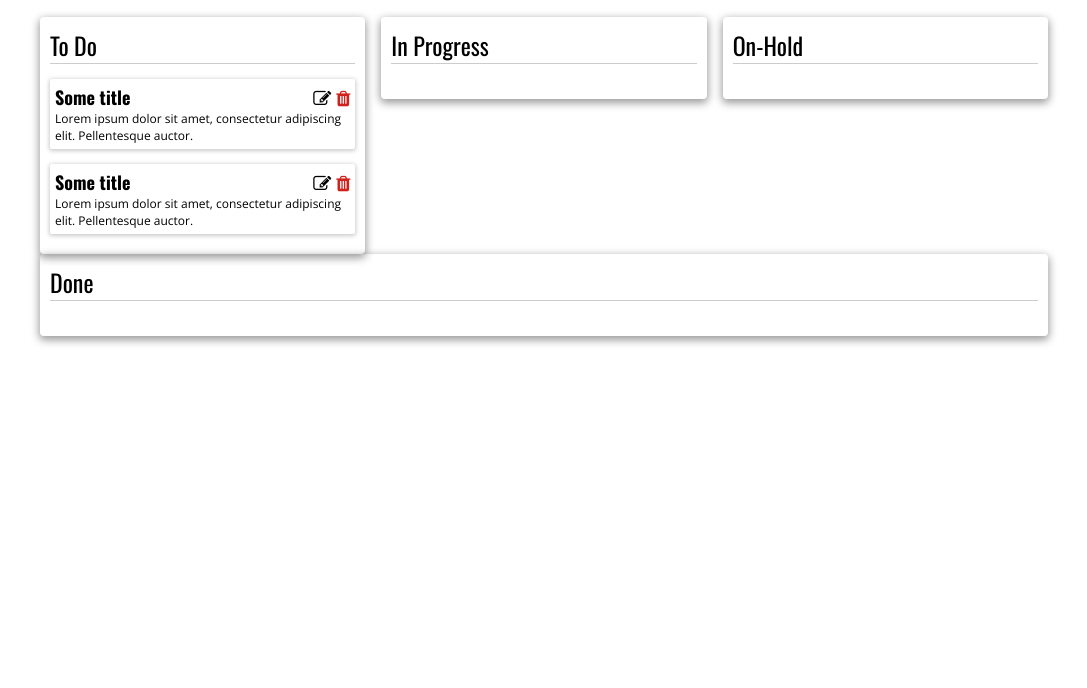
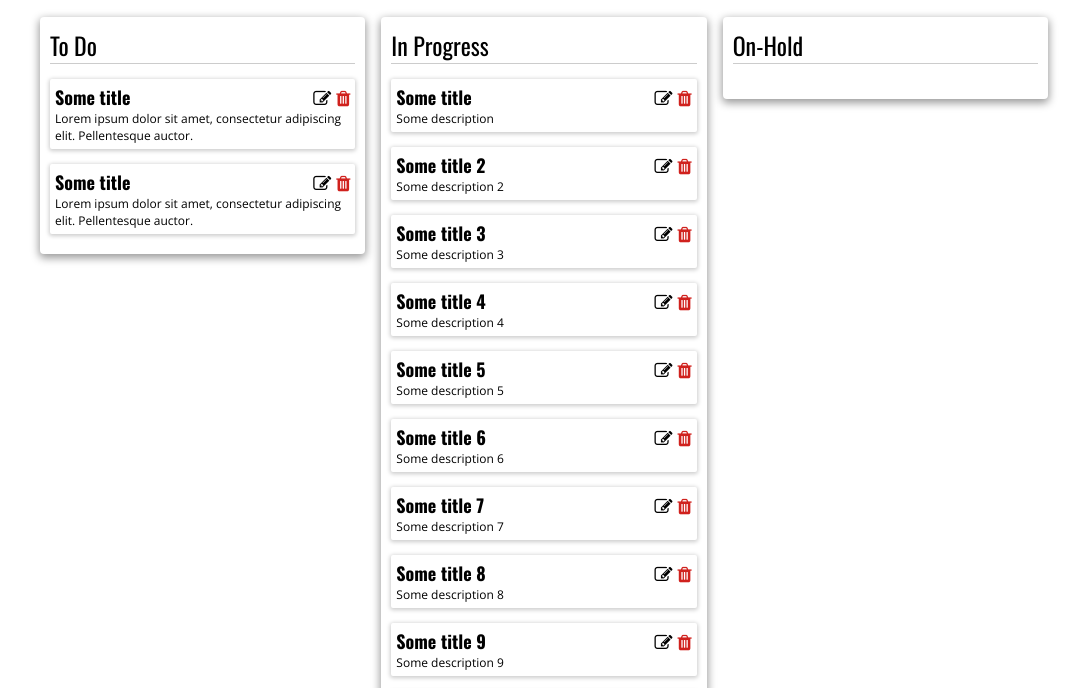
Before and after one commit to STotev/task-list-webpack-demo, a website built with webpack: page src/index.html in a window 1280 px wide. Shown: the part 94-782 px from the top of the page, without its empty margins (96-1183 px from the left). Built offline with nearby package versions, Linux system fonts and the light colour scheme.

Commit message:
saved changes

```diff
--- a/src/css/main.css
+++ b/src/css/main.css
@@ -13,7 +13,7 @@ body {
     display: flex;
     justify-content: center;
     flex-direction: column;
-    margin-top: 20px;
+    margin: 20px auto 40px auto;
     padding: 0 10vw;
 }
 
--- a/src/js/Task.js
+++ b/src/js/Task.js
@@ -51,4 +51,29 @@ class Task
     moveTo(stage) {
         this.setStage(stage);
     }
+
+    render() {
+        return `
+        <div class="task">
+            <div class="header">
+                <span class="title">${this.title}</span>
+                <div class="tools">
+                    <ul>
+                        <li>
+                            <a href="#${this.id}" class="edit">
+                                <i class="fa fa-edit"></i>
+                            </a>
+                        </li>
+                        <li>
+                            <a href="#${this.id}" class="delete">
+                                <i class="fa fa-trash"></i>
+                            </a>
+                        </li>
+                    </ul>
+                </div>
+            </div>
+            <div class="description">${this.description}</div>
+        </div>
+        `;
+    }
 }
--- a/src/js/TaskList.js
+++ b/src/js/TaskList.js
@@ -36,7 +36,11 @@ class TaskList
     getList() {
         const list = this.storage.get(TaskList.storageKey);
         if (list) {
-            return JSON.parse(list);
+            const parsedList = JSON.parse(list);
+
+            return _.mapValues(parsedList, (o) => {
+                return new Task(o.id, o.title, o.description, o.stage);
+            });
         }
 
         return [];
--- a/src/js/index.js
+++ b/src/js/index.js
@@ -11,17 +11,18 @@ taskList.add(new Task(null,'Some title 8', 'Some description 8'));
 taskList.add(new Task(null,'Some title 9', 'Some description 9'));
 taskList.persist();
 
-taskList.add(new Task(null,'Some title 10', 'Some description 10'));
 
-taskList.persist();
+const inProgressElement = document.querySelector('#in-progress > .content');
+
+const tasks = taskList.getList();
+for (const task in tasks) {
+    inProgressElement.innerHTML += tasks[task].render();
+}
 
 
 
 console.log(taskList.getList());
 
-window.addEventListener('unload', function () {
-    console.log('UNLOADED');
 
-});
 
 // taskList.clearList();
```
